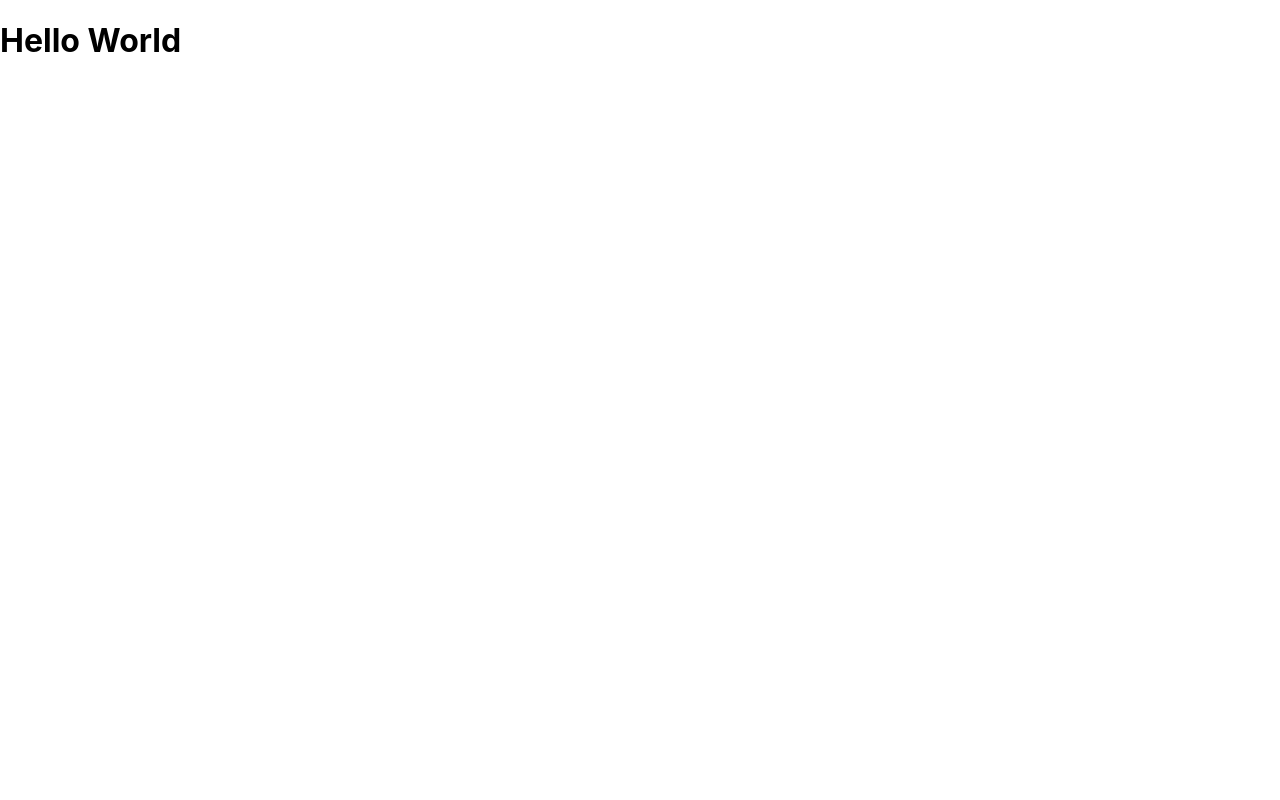
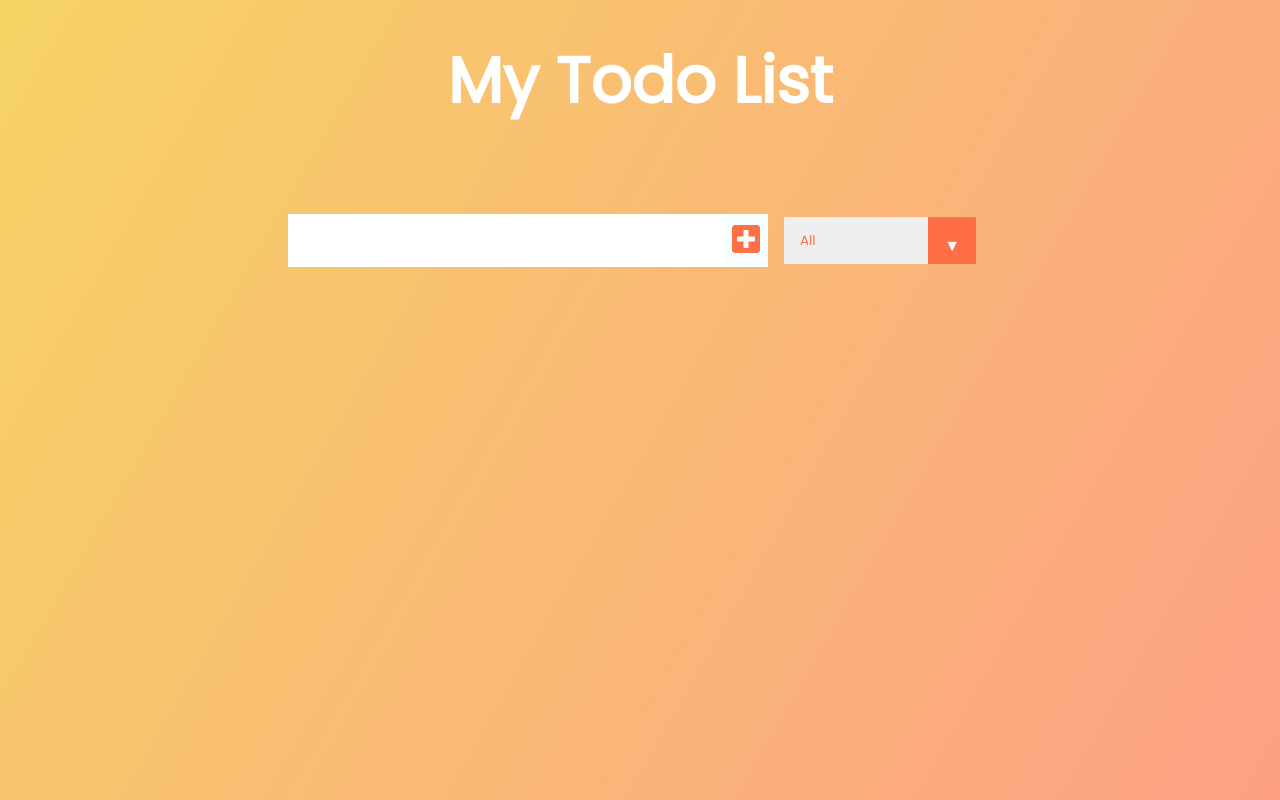
Before and after one commit to AndyJChen24/todo_react, a React (Create React App) app: page / in a window 1280 px wide. Built offline with nearby package versions, Linux system fonts and the light colour scheme.

Commit message:
added component for Form, added style

```diff
--- a/public/index.html
+++ b/public/index.html
@@ -24,6 +24,16 @@
       work correctly both with client-side routing and a non-root public URL.
       Learn how to configure a non-root public URL by running `npm run build`.
     -->
+    <link
+      href="https://fonts.googleapis.com/css?family=Poppins&display=swap"
+      rel="stylesheet"
+    />
+    <link
+      rel="stylesheet"
+      href="https://cdnjs.cloudflare.com/ajax/libs/font-awesome/5.12.1/css/all.min.css"
+      integrity="sha256-mmgLkCYLUQbXn0B1SRqzHar6dCnv9oZFPEC1g1cwlkk="
+      crossorigin="anonymous"
+    />
     <title>React App</title>
   </head>
   <body>
--- a/src/App.css
+++ b/src/App.css
@@ -0,0 +1,139 @@
+* {
+    margin: 0;
+    padding: 0;
+    box-sizing: border-box;
+  }
+  body {
+    background-image: linear-gradient(120deg, #f6d365 0%, #fda085 100%);
+    color: white;
+    font-family: "Poppins", sans-serif;
+    min-height: 100vh;
+  }
+  header {
+    font-size: 2rem;
+  }
+
+  header,
+  form {
+    min-height: 20vh;
+    display: flex;
+    justify-content: center;
+    align-items: center;
+  }
+  form input,
+  form button {
+    padding: 0.5rem;
+    font-size: 2rem;
+    border: none;
+    background: white;
+  }
+  form button {
+    color: #ff6f47;
+    background: #f7fffe;
+    cursor: pointer;
+    transition: all 0.3s ease;
+  }
+  form button:hover {
+    background: #ff6f47;
+    color: white;
+  }
+  .todo-container {
+    display: flex;
+    justify-content: center;
+    align-items: center;
+  }
+
+  .todo-list {
+    min-width: 30%;
+    list-style: none;
+  }
+
+  .todo {
+    margin: 0.5rem;
+    background: white;
+    font-size: 1.5rem;
+    color: black;
+    display: flex;
+    justify-content: space-between;
+    align-items: center;
+    transition: all 1s ease;
+  }
+  .filter-todo {
+    padding: 1rem;
+  }
+  .todo li {
+    flex: 1;
+  }
+
+  .trash-btn,
+  .complete-btn {
+    background: #ff6f47;
+    color: white;
+    border: none;
+    padding: 1rem;
+    cursor: pointer;
+    font-size: 1rem;
+  }
+  .complete-btn {
+    background: rgb(11, 212, 162);
+  }
+  .todo-item {
+    padding: 0rem 0.5rem;
+  }
+
+  .fa-trash,
+  .fa-check {
+    pointer-events: none;
+  }
+
+  .fall {
+    transform: translateY(10rem) rotateZ(20deg);
+    opacity: 0;
+  }
+
+  .completed {
+    text-decoration: line-through;
+    opacity: 0.5;
+  }
+
+  /*CUSTOM SELECTOR */
+  select {
+    -webkit-appearance: none;
+    -moz-appearance: none;
+    -ms-appearance: none;
+    appearance: none;
+    outline: 0;
+    box-shadow: none;
+    border: 0 !important;
+    background-image: none;
+  }
+
+  /* Custom Select */
+  .select {
+    margin: 1rem;
+    position: relative;
+    overflow: hidden;
+  }
+  select {
+    color: #ff6f47;
+    font-family: "Poppins", sans-serif;
+    cursor: pointer;
+    width: 12rem;
+  }
+  /* Arrow */
+  .select::after {
+    content: "\25BC";
+    position: absolute;
+    top: 0;
+    right: 0;
+    padding: 1rem;
+    background: #ff6f47;
+    cursor: pointer;
+    pointer-events: none;
+  }
+  /* Transition */
+  /*
+  .select:hover::after {
+    transform: scale(1.5);
+  }
+  */
--- a/src/App.js
+++ b/src/App.js
@@ -1,10 +1,15 @@
 import React from 'react';
 import './App.css';
+// import components
+import Form from './components/Form'
 
 function App() {
   return (
     <div className="App">
-      <h1>Hello World</h1>
+      <header>
+        <h1>My Todo List</h1>
+      </header>
+      <Form />
     </div>
   );
 }
--- /dev/null
+++ b/src/components/Form.js
@@ -0,0 +1,23 @@
+import React from 'react';
+
+
+
+const Form = () =>{
+    return(
+        <form>
+            <input type="text" className="todo-input" />
+            <button className="todo-button" type="submit">
+                <i className="fas fa-plus-square"></i>
+            </button>
+            <div className="select">
+                <select name="todos" className="filter-todo">
+                <option value="all">All</option>
+                <option value="completed">Completed</option>
+                <option value="uncompleted">Uncompleted</option>
+                </select>
+            </div>
+        </form>
+    );
+}
+
+export default Form;
```
Also changed, not shown: src/components/TodoList.js (added).
